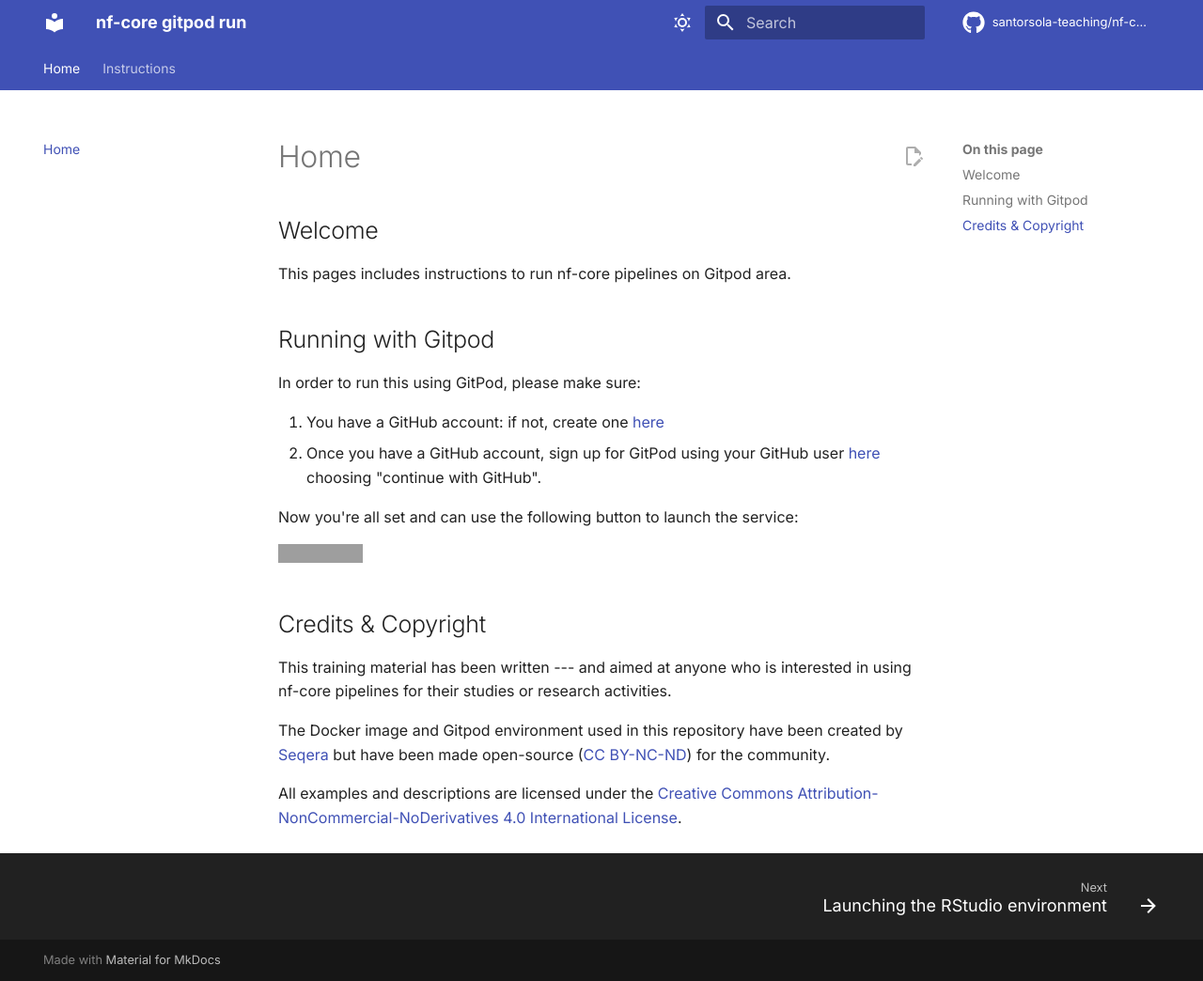
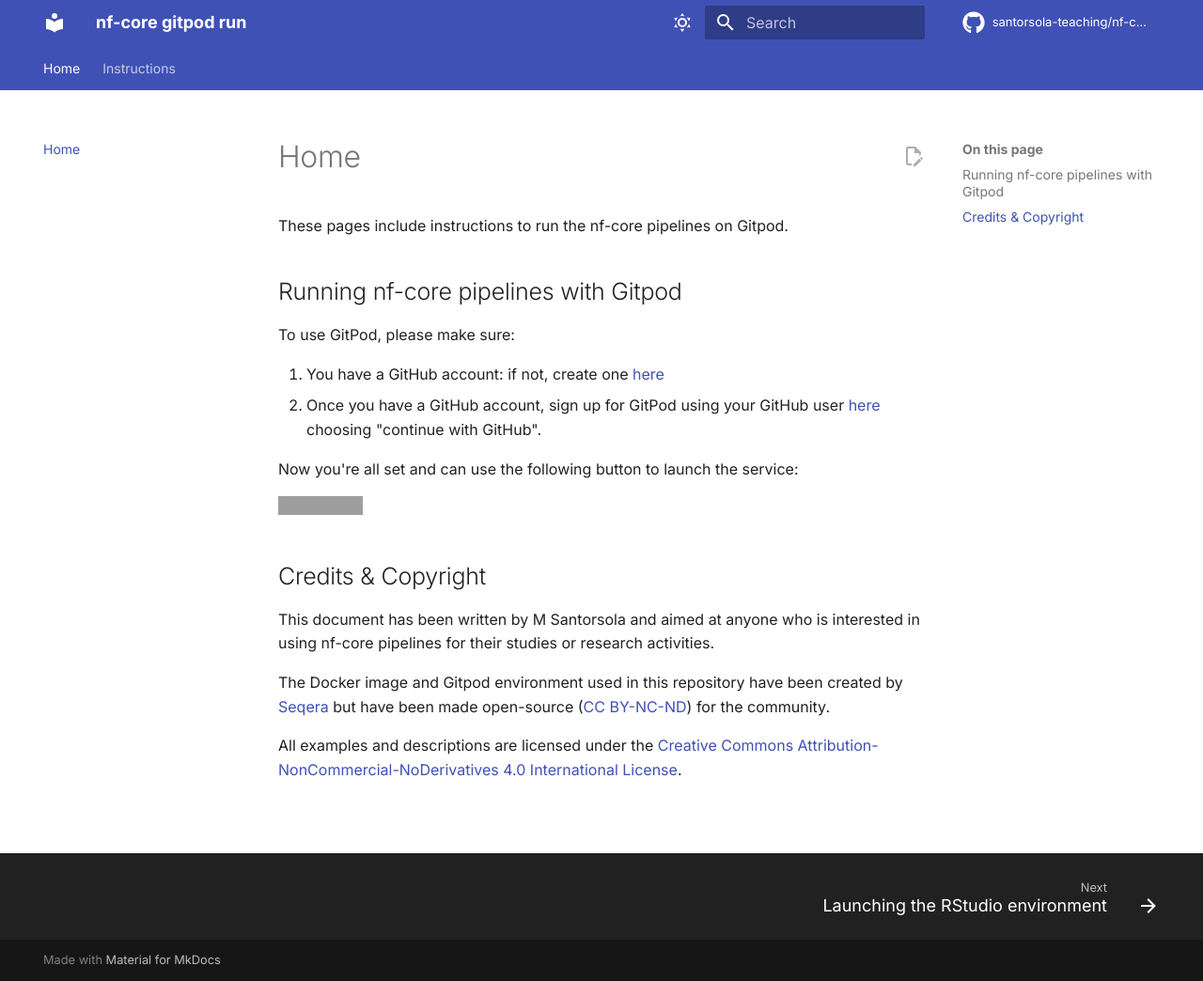
Before and after one commit to santorsola-teaching/nf-core-gitpod-run, an MkDocs documentation site: the page built from docs/index.md, in a window 1280 px wide and 1044 px high. Shown: the whole window at 94% size. Built offline with MkDocs 1.6.1 and Material for MkDocs 9.7.7, drawn with Linux system fonts in a browser that asks for light colours; comment, search, counter and statistics services are not loaded; grey boxes are pictures that could not be loaded.

Commit message:
deleting images

```diff
--- a/docs/index.md
+++ b/docs/index.md
@@ -3,13 +3,15 @@ enableToc: false
 title: "nf-core pipelines on Gitpod"
 ---
 
-## Welcome
 
-This pages includes instructions to run nf-core pipelines on Gitpod area.
 
-## Running with Gitpod
+These pages include instructions to run the nf-core pipelines on Gitpod.
 
-In order to run this using GitPod, please make sure:
+
+## Running nf-core pipelines with Gitpod
+
+
+To use GitPod, please make sure:
 
 1. You have a GitHub account: if not, create one [here](https://github.com/signup)
 2. Once you have a GitHub account, sign up for GitPod using your GitHub user [here](https://gitpod.io/login/) choosing "continue with GitHub".
@@ -17,12 +19,12 @@ In order to run this using GitPod, please make sure:
 Now you're all set and can use the following button to launch the service:
 
 
-[![Open in GitPod](https://img.shields.io/badge/Gitpod-%20Open%20in%20Gitpod-908a85?logo=gitpod)](https://gitpod.io/#https://github.com/lescai-teaching/rnaseq-tutorial)
+[![Open in GitPod](https://img.shields.io/badge/Gitpod-%20Open%20in%20Gitpod-908a85?logo=gitpod)](https://gitpod.io/#https://github.com/santorsola-teaching/nf-core-gitpod-run)
 
 
 ## Credits & Copyright
 
-This training material has been written --- and aimed at anyone who is interested in using nf-core pipelines for their studies or research activities.
+This document has been written by M Santorsola and aimed at anyone who is interested in using nf-core pipelines for their studies or research activities.
 
 The Docker image and Gitpod environment used in this repository have been created by [Seqera](https://seqera.io) but have been made open-source ([CC BY-NC-ND](https://creativecommons.org/licenses/by-nc-nd/4.0/)) for the community.
 
```
Also changed, not shown: docs/de_rstudio.md (+0 -2 lines), docs/img/sleep_2h.png (deleted), 1 other file.
